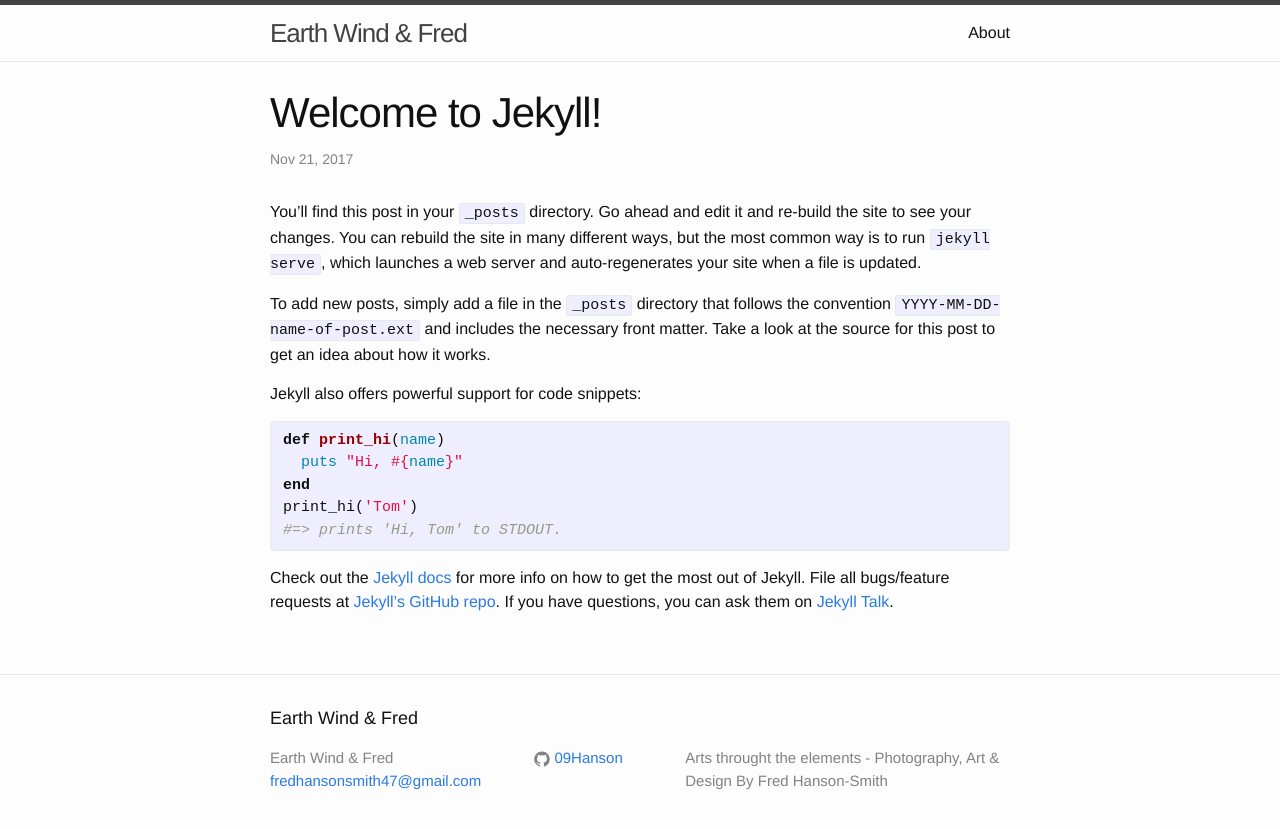
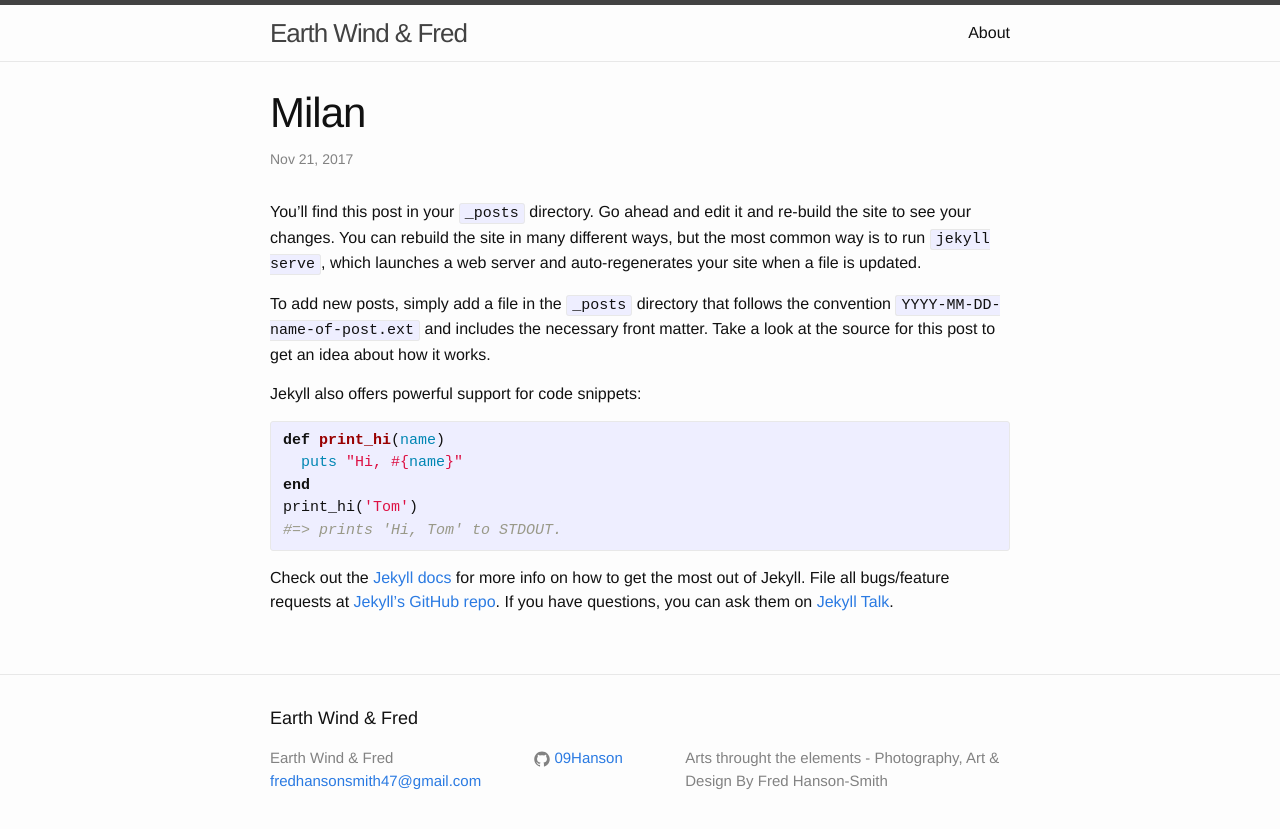
Before and after one commit to 09Hanson/09Hanson.github.io, a Jekyll site: the page built from _posts/2017-11-21-welcome-to-jekyll.markdown, in a window 1280 px wide. Shown: the top 829 px of the page. Built offline with Jekyll 4.4.1, drawn with Linux system fonts in a browser that asks for light colours.

Commit message:
Update 2017-11-21-welcome-to-jekyll.markdown

```diff
--- a/_posts/2017-11-21-welcome-to-jekyll.markdown
+++ b/_posts/2017-11-21-welcome-to-jekyll.markdown
@@ -1,7 +1,7 @@
 ---
 layout: post
-title:  "Welcome to Jekyll!"
-date:   2017-11-21 15:11:27 +0000
+title:  "Milan"
+date:   2017-11-21 18:52:27 +0000
 categories: jekyll update
 ---
 You’ll find this post in your `_posts` directory. Go ahead and edit it and re-build the site to see your changes. You can rebuild the site in many different ways, but the most common way is to run `jekyll serve`, which launches a web server and auto-regenerates your site when a file is updated.
```
